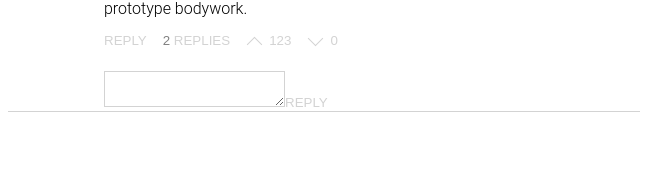
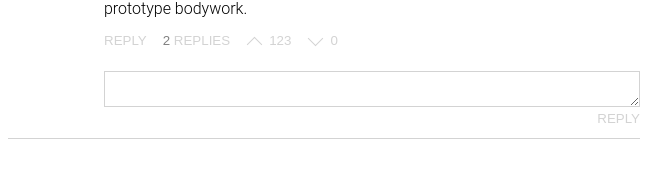
Before and after one commit to wahidrahim/vue-nested-comments, a Vue app: page / in a window 1280 px wide. Both pictures are taken after a click on the button "REPLY". Shown: the part 148-324 px from the top of the page, without its empty margins (316-987 px from the left). Built offline with nearby package versions, Linux system fonts and the light colour scheme; a web font is replaced by a local one.

Commit message:
style reply form input

```diff
--- a/src/components/Comment.vue
+++ b/src/components/Comment.vue
@@ -25,10 +25,12 @@
         </div>
       </div>
 
+      <!-- Reply form -->
       <div class="reply-form-grid-item" v-if="isReplyFormVisible">
         <CommentReplyForm />
       </div>
 
+      <!-- Comment replies -->
       <div class="replies-grid-item" v-if="areRepliesVisible">
         <Comment
           class="reply"
--- a/src/components/CommentActions.vue
+++ b/src/components/CommentActions.vue
@@ -32,7 +32,7 @@ export default {
 @import '../scss/mixins';
 
 .comment-actions {
-  ::v-deep button {
+  /deep/ button {
     @include buttonStyles;
 
     .replies-count {
@@ -44,7 +44,7 @@ export default {
     }
   }
 
-  &.highlight ::v-deep button {
+  &.highlight /deep/ button {
     color: gray;
   }
 }
--- a/src/components/CommentReplyForm.vue
+++ b/src/components/CommentReplyForm.vue
@@ -2,7 +2,7 @@
   <div class="comment-reply-form">
     <form @submit.prevent>
       <textarea></textarea>
-      <button type="submit">Reply</button>
+      <button class="d-block dark" type="submit">Reply</button>
     </form>
   </div>
 </template>
@@ -12,15 +12,20 @@ export default {};
 </script>
 
 <style lang="scss" scoped>
-@import '../scss/_mixins.scss';
+@import '../scss/mixins';
 
 .comment-reply-form {
+  margin-bottom: 1.2rem;
+
   textarea {
+    box-sizing: border-box;
     border: 1px solid lightgray;
+    width: 100%;
   }
 
   button {
     @include buttonStyles;
+    margin-left: auto;
   }
 }
 </style>
--- a/src/scss/_utilities.scss
+++ b/src/scss/_utilities.scss
@@ -16,6 +16,10 @@
   align-items: center;
 }
 
+.d-block {
+  display: block;
+}
+
 .d-inline-block {
   display: inline-block;
 }
```
